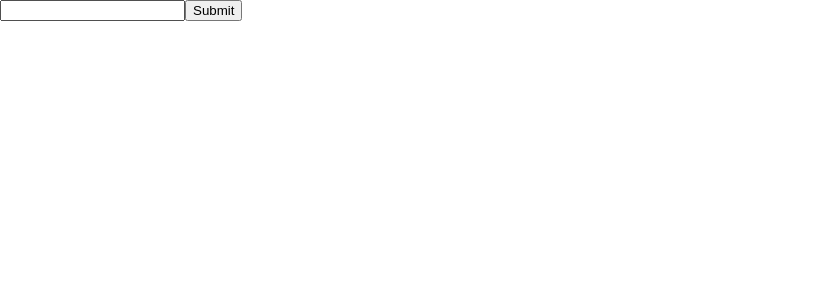
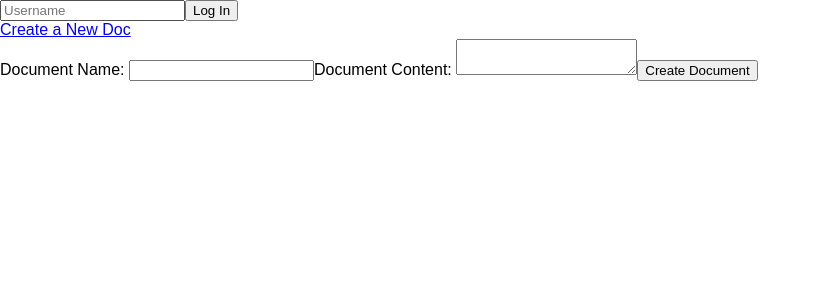
Before and after one commit to joshling1919/aa-doc, a React app: page /new in a window 1280 px wide. Shown: the top 300 px of the page, without its empty margins (0-821 px from the left). Built offline with nearby package versions, Linux system fonts and the light colour scheme.

Commit message:
Add creating document functionality

```diff
--- a/scripts/start.js
+++ b/scripts/start.js
@@ -1,4 +1,4 @@
-'use strict';
+
 
 // Do this as the first thing so that any code reading it knows the right env.
 process.env.BABEL_ENV = 'development';
@@ -24,7 +24,7 @@ const {
   choosePort,
   createCompiler,
   prepareProxy,
-  prepareUrls,
+  prepareUrls
 } = require('react-dev-utils/WebpackDevServerUtils');
 const openBrowser = require('react-dev-utils/openBrowser');
 const paths = require('../config/paths');
@@ -40,7 +40,7 @@ if (!checkRequiredFiles([paths.appHtml, paths.appIndexJs])) {
 }
 
 // Tools like Cloud9 rely on this.
-const DEFAULT_PORT = parseInt(process.env.PORT, 10) || 3000;
+const DEFAULT_PORT = parseInt(process.env.PORT, 10) || 8000;
 const HOST = process.env.HOST || '0.0.0.0';
 
 if (process.env.HOST) {
--- a/src/App.js
+++ b/src/App.js
@@ -1,9 +1,9 @@
 import React, { Component } from 'react';
 import './App.css';
 import axios from 'axios';
-import { BrowserRouter as Router, Route, Link } from 'react-router-dom';
+import { BrowserRouter as Router, Route } from 'react-router-dom';
 import Home from './components/Home';
-import Form from './components/Form';
+import CreateDoc from './components/CreateDoc';
 import Header from './components/Header';
 
 const SERVER = 'https://aachallengeone.now.sh';
@@ -27,6 +27,17 @@ class App extends Component {
         docs
       });
     });
+  };
+
+  createDoc = doc => {
+    axios
+      .post(`${SERVER}/update/${doc.name}`, {
+        issuer: this.state.user,
+        content: doc.content
+      })
+      .then(res => {
+        console.log('this was created respones', res);
+      });
   };
 
   login = e => {
@@ -58,7 +69,10 @@ class App extends Component {
             path="/"
             render={() => <Home docs={docs} fetchDocs={this.fetchDocs} />}
           />
-          <Route path="/form" component={Form} />
+          <Route
+            path="/new"
+            render={() => <CreateDoc createDoc={this.createDoc} />}
+          />
         </div>
       </Router>
     );
--- /dev/null
+++ b/src/components/CreateDoc.jsx
@@ -0,0 +1,43 @@
+import React from 'react';
+
+class CreateDoc extends React.Component {
+  constructor(props) {
+    super(props);
+    this.state = {
+      name: '',
+      content: ''
+    };
+  }
+
+  update(field) {
+    return e => {
+      this.setState({
+        [field]: e.target.value
+      });
+    };
+  }
+
+  onSubmit = e => {
+    e.preventDefault();
+    const { createDoc } = this.props;
+    createDoc(this.state);
+  };
+
+  render() {
+    return (
+      <form onSubmit={this.onSubmit}>
+        <label htmlFor="doc-name">
+          Document Name:{' '}
+          <input type="text" name="doc-name" onChange={this.update('name')} />
+        </label>
+        <label htmlFor="doc-content">
+          Document Content:{' '}
+          <textarea name="doc-content" onChange={this.update('content')} />
+        </label>
+        <input type="submit" value="Create Document" />
+      </form>
+    );
+  }
+}
+
+export default CreateDoc;
--- a/src/components/Form.jsx
+++ /dev/null
@@ -1,5 +0,0 @@
-import React from 'react';
-
-const Form = () => <div>Form</div>;
-
-export default Form;
--- a/src/components/Header.jsx
+++ b/src/components/Header.jsx
@@ -1,21 +1,28 @@
 import React from 'react';
+import { Link } from 'react-router-dom';
 
 const Header = ({ user, logout, login }) => {
+  let userInfo = (
+    <form onSubmit={login}>
+      <input type="text" placeholder="Username" />
+      <input type="submit" value="Log In" />
+    </form>
+  );
   if (user) {
-    return (
+    userInfo = (
       <div>
         {`Hi ${user}!`}
-        <button onClick={logout}>Sign Out</button>
+        <button onClick={logout}>Log Out</button>
       </div>
     );
-  } else {
-    return (
-      <form onSubmit={login}>
-        <input type="text" />
-        <input type="submit" />
-      </form>
-    );
   }
+
+  return (
+    <div>
+      {userInfo}
+      <Link to={'/new'}>Create a New Doc</Link>
+    </div>
+  );
 };
 
 export default Header;
```
